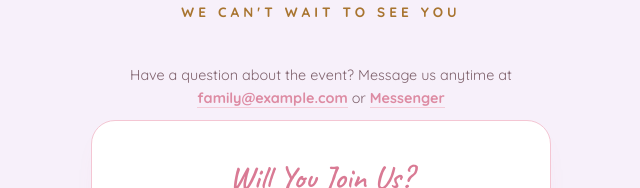
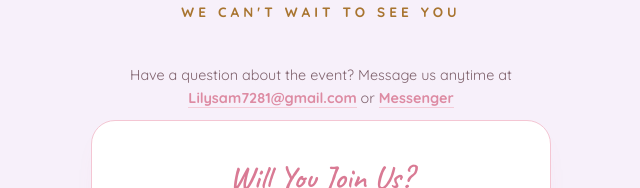
Before and after one commit to zLei-dev/zLei-dev.github.io, a plain HTML site: page BunyagStuff.html in a window 1280 px wide. Shown: the part 6812-7000 px from the top of the page, 319-959 px from the left. Drawn offline with Linux system fonts and the light colour scheme.

Commit message:
Update BunyagStuff.html

```diff
--- a/BunyagStuff.html
+++ b/BunyagStuff.html
@@ -1285,7 +1285,7 @@
 
   <div class="contact-note">
     Have a question about the event? Message us anytime at<br>
-    <a href="mailto:family@example.com">family@example.com</a> or
+    <a href="mailto:family@example.com">Lilysam7281@gmail.com</a> or
     <a href="https://m.me/yourfamilypage" target="_blank" rel="noopener">Messenger</a>
   </div>
 
```
